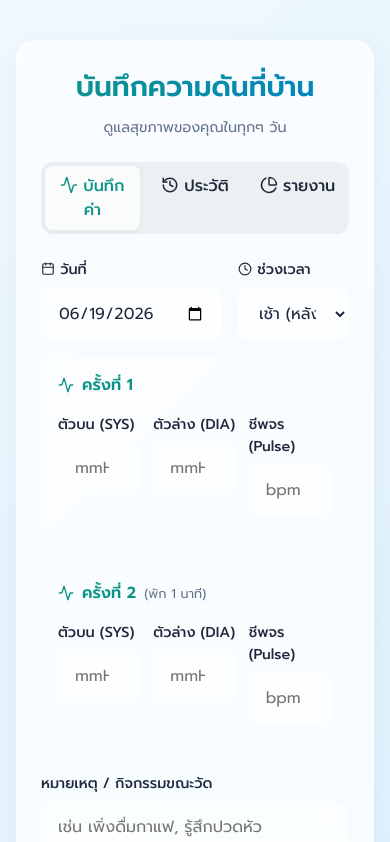
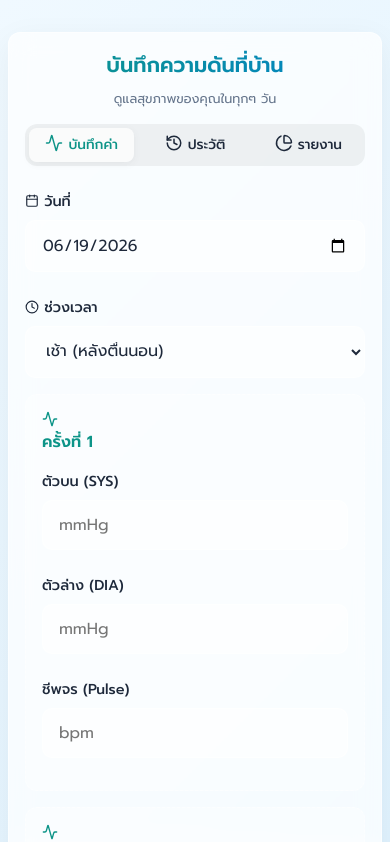
Before and after one commit to goragodyen-hub/BP, a React (Vite) app: page / in a window 390 px wide. Shown: the top 842 px of the page. Built offline with nearby package versions, Linux system fonts and the light colour scheme.

Commit message:
Make UI responsive for mobile devices

```diff
--- a/src/index.css
+++ b/src/index.css
@@ -338,6 +338,45 @@ tr:hover {
   100% { transform: rotate(360deg); }
 }
 
+/* Mobile Responsive */
+@media (max-width: 600px) {
+  body {
+    padding: 0.5rem;
+  }
+  .glass-panel {
+    padding: 1rem;
+    border-radius: 12px;
+  }
+  .input-grid {
+    grid-template-columns: 1fr;
+    gap: 0.5rem;
+  }
+  .flex-row {
+    flex-direction: column;
+    gap: 0.5rem;
+  }
+  h1 {
+    font-size: 1.3rem;
+  }
+  p.subtitle {
+    font-size: 0.8rem;
+    margin-bottom: 1rem;
+  }
+  .tab {
+    padding: 0.4rem 0.2rem;
+    font-size: 0.85rem;
+  }
+  .btn {
+    padding: 0.6rem 1rem;
+    font-size: 0.95rem;
+  }
+  .measurement-header {
+    flex-direction: column;
+    align-items: flex-start;
+    gap: 0.2rem;
+  }
+}
+
 @media print {
   body {
     background: white;
```
